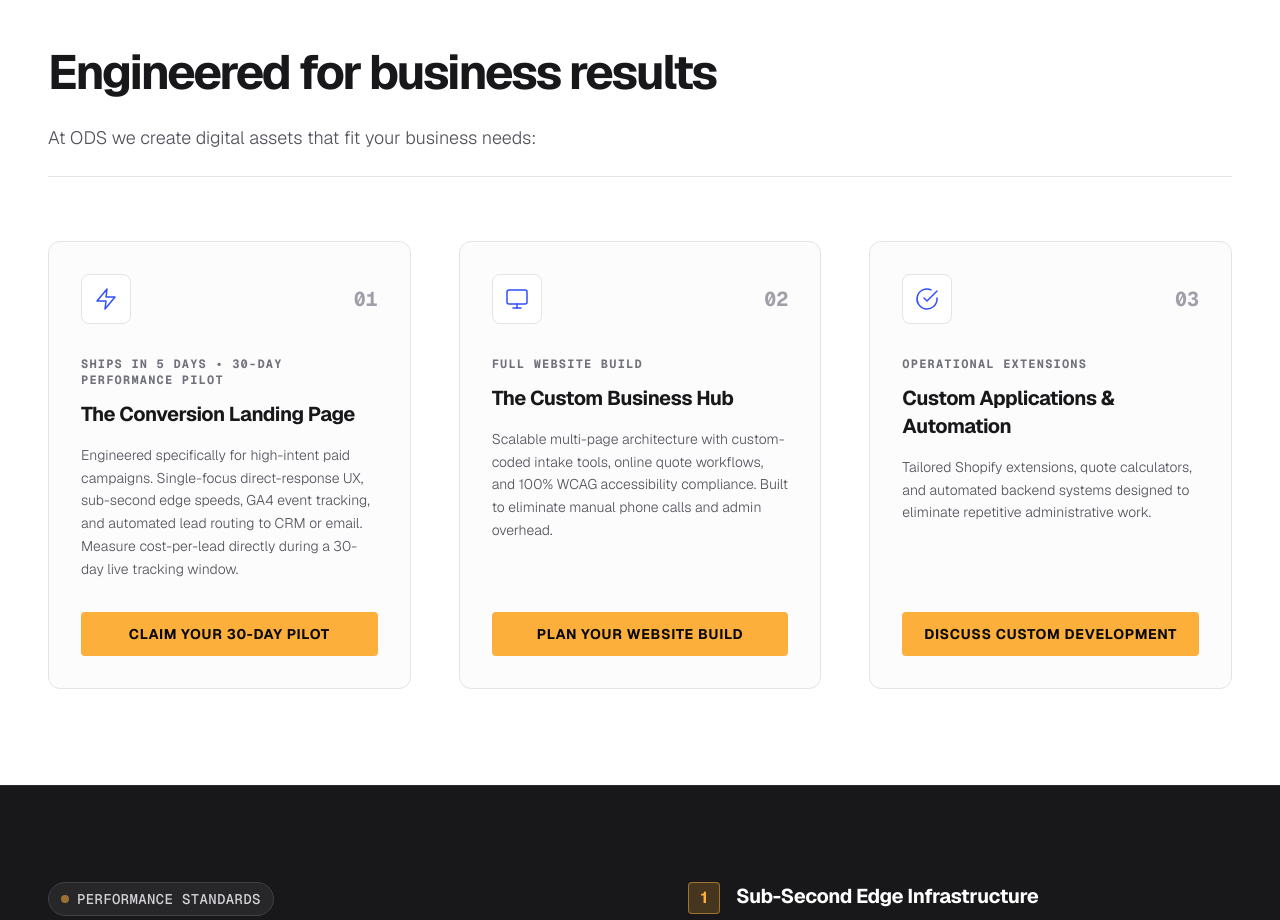
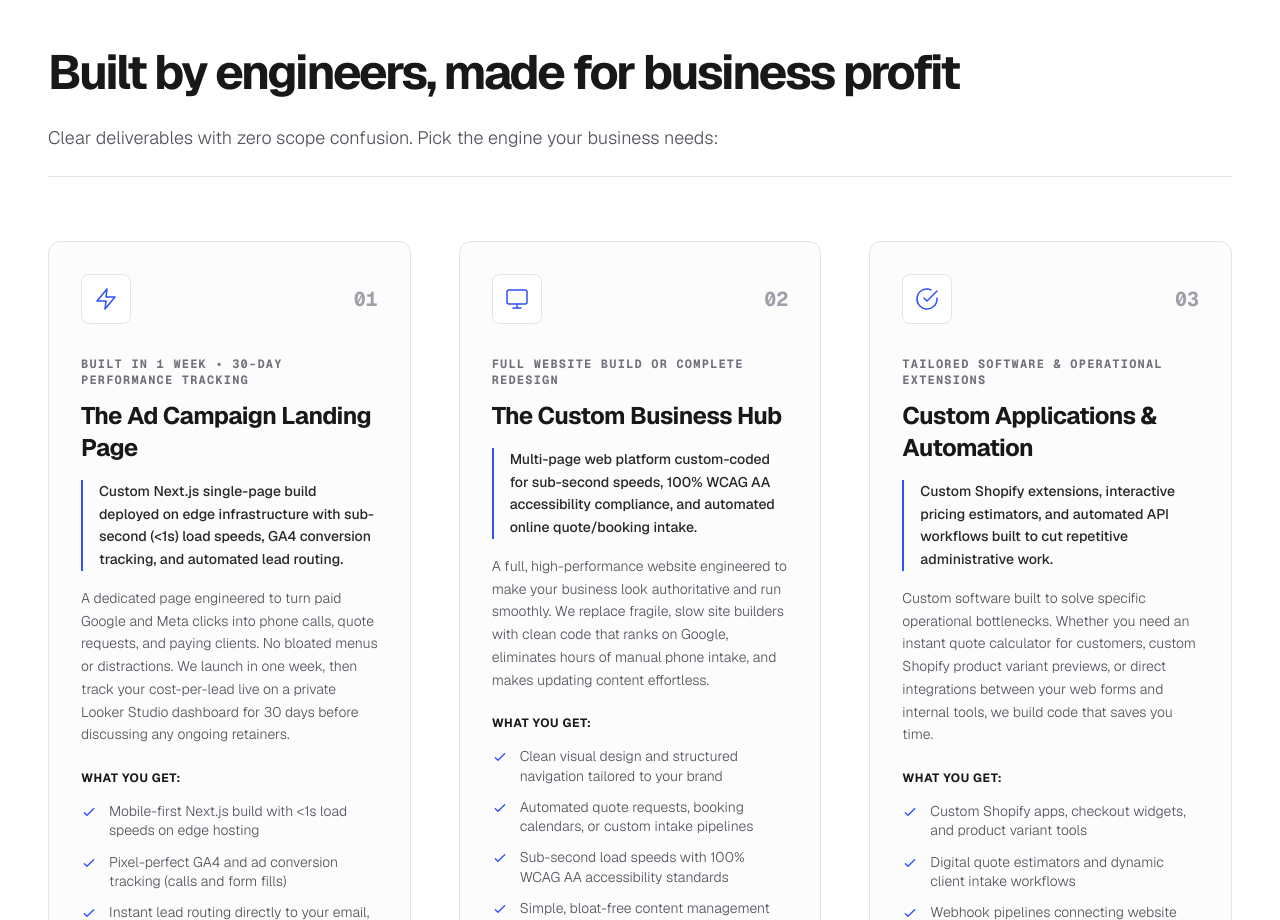
Before and after one commit to markohanesian/ods-headless, a Next.js app: page / in a window 1280 px wide. Shown: the part 1880-2800 px from the top of the page. Built offline with nearby package versions, Linux system fonts and the light colour scheme; no server answers.

Commit message:
feat: redesign ProductizedOffers component with new copy

```diff
--- a/components/ProductizedOffers.tsx
+++ b/components/ProductizedOffers.tsx
@@ -4,9 +4,17 @@ import Link from "next/link";
 const OFFERS = [
   {
     id: "01",
-    tag: "SHIPS IN 5 DAYS • 30-DAY PERFORMANCE PILOT",
-    title: "The Conversion Landing Page",
-    description: "Engineered specifically for high-intent paid campaigns. Single-focus direct-response UX, sub-second edge speeds, GA4 event tracking, and automated lead routing to CRM or email. Measure cost-per-lead directly during a 30-day live tracking window.",
+    tag: "BUILT IN 1 WEEK • 30-DAY PERFORMANCE TRACKING",
+    title: "The Ad Campaign Landing Page",
+    technicalSubHeadline: "Custom Next.js single-page build deployed on edge infrastructure with sub-second (<1s) load speeds, GA4 conversion tracking, and automated lead routing.",
+    plainEnglishValue: "A dedicated page engineered to turn paid Google and Meta clicks into phone calls, quote requests, and paying clients. No bloated menus or distractions. We launch in one week, then track your cost-per-lead live on a private Looker Studio dashboard for 30 days before discussing any ongoing retainers.",
+    whatYouGet: [
+      "Mobile-first Next.js build with <1s load speeds on edge hosting",
+      "Pixel-perfect GA4 and ad conversion tracking (calls and form fills)",
+      "Instant lead routing directly to your email, Google Sheets, or CRM",
+      "30-day live Looker Studio dashboard to monitor real conversion metrics",
+      "100% full ownership of your code and domain"
+    ],
     cta: "Claim Your 30-Day Pilot",
     href: "/contact",
     icon: (
@@ -17,9 +25,16 @@ const OFFERS = [
   },
   {
     id: "02",
-    tag: "FULL WEBSITE BUILD",
+    tag: "FULL WEBSITE BUILD OR COMPLETE REDESIGN",
     title: "The Custom Business Hub",
-    description: "Scalable multi-page architecture with custom-coded intake tools, online quote workflows, and 100% WCAG accessibility compliance. Built to eliminate manual phone calls and admin overhead.",
+    technicalSubHeadline: "Multi-page web platform custom-coded for sub-second speeds, 100% WCAG AA accessibility compliance, and automated online quote/booking intake.",
+    plainEnglishValue: "A full, high-performance website engineered to make your business look authoritative and run smoothly. We replace fragile, slow site builders with clean code that ranks on Google, eliminates hours of manual phone intake, and makes updating content effortless.",
+    whatYouGet: [
+      "Clean visual design and structured navigation tailored to your brand",
+      "Automated quote requests, booking calendars, or custom intake pipelines",
+      "Sub-second load speeds with 100% WCAG AA accessibility standards",
+      "Simple, bloat-free content management with zero fragile plugins"
+    ],
     cta: "Plan Your Website Build",
     href: "/contact",
     icon: (
@@ -32,9 +47,16 @@ const OFFERS = [
   },
   {
     id: "03",
-    tag: "OPERATIONAL EXTENSIONS",
+    tag: "TAILORED SOFTWARE & OPERATIONAL EXTENSIONS",
     title: "Custom Applications & Automation",
-    description: "Tailored Shopify extensions, quote calculators, and automated backend systems designed to eliminate repetitive administrative work.",
+    technicalSubHeadline: "Custom Shopify extensions, interactive pricing estimators, and automated API workflows built to cut repetitive administrative work.",
+    plainEnglishValue: "Custom software built to solve specific operational bottlenecks. Whether you need an instant quote calculator for customers, custom Shopify product variant previews, or direct integrations between your web forms and internal tools, we build code that saves you time.",
+    whatYouGet: [
+      "Custom Shopify apps, checkout widgets, and product variant tools",
+      "Digital quote estimators and dynamic client intake workflows",
+      "Webhook pipelines connecting website leads directly to your tools",
+      "Edge-hosted internal apps and custom tools"
+    ],
     cta: "Discuss Custom Development",
     href: "/contact",
     icon: (
@@ -52,15 +74,15 @@ const ProductizedOffers = () => {
       <div className="max-w-7xl mx-auto">
         <div className="mb-16">
           <h2 className="text-3xl sm:text-4xl md:text-5xl font-bold tracking-tighter text-zinc-900 dark:text-zinc-50 mb-6">
-            Engineered for business results
+            Built by engineers, made for business profit
           </h2>
           <p className="text-zinc-600 dark:text-zinc-300 text-lg leading-relaxed font-light mt-4 mb-6">
-            At ODS we create digital assets that fit your business needs:
+            Clear deliverables with zero scope confusion. Pick the engine your business needs:
           </p>
           <div className="h-px w-full bg-zinc-200 dark:bg-zinc-800"></div>
         </div>
 
-        <div className="grid grid-cols-1 md:grid-cols-3 gap-8 lg:gap-12">
+        <div className="grid grid-cols-1 lg:grid-cols-3 gap-8 lg:gap-12">
           {OFFERS.map((offer) => (
             <div
               key={offer.id}
@@ -74,20 +96,46 @@ const ProductizedOffers = () => {
                   {offer.id}
                 </span>
               </div>
+
               {offer.tag && (
                 <div className="label-mono !text-zinc-500 mb-3 text-xs tracking-widest font-bold">
                   {offer.tag}
                 </div>
               )}
-              <h3 className="text-xl font-bold text-zinc-900 dark:text-zinc-50 mb-4 tracking-tight">
+
+              <h3 className="text-2xl font-bold text-zinc-900 dark:text-zinc-50 mb-4 tracking-tight">
                 {offer.title}
               </h3>
-              <p className="text-zinc-600 dark:text-zinc-300 text-sm leading-relaxed font-light mb-8 flex-grow">
-                {offer.description}
+
+              <p className="text-zinc-800 dark:text-zinc-200 text-sm font-medium mb-4 leading-relaxed border-l-2 border-accent-blue pl-4">
+                {offer.technicalSubHeadline}
               </p>
+
+              <p className="text-zinc-600 dark:text-zinc-400 text-sm leading-relaxed font-light mb-6">
+                {offer.plainEnglishValue}
+              </p>
+
+              <div className="mb-8 flex-grow">
+                <h4 className="text-xs font-bold uppercase tracking-wider text-zinc-900 dark:text-zinc-50 mb-4">
+                  What You Get:
+                </h4>
+                <ul className="space-y-3">
+                  {offer.whatYouGet.map((item, i) => (
+                    <li key={i} className="flex items-start gap-3">
+                      <svg className="w-4 h-4 text-accent-blue shrink-0 mt-0.5" fill="none" viewBox="0 0 24 24" stroke="currentColor">
+                        <path strokeLinecap="round" strokeLinejoin="round" strokeWidth={2} d="M5 13l4 4L19 7" />
+                      </svg>
+                      <span className="text-sm text-zinc-600 dark:text-zinc-400 font-light leading-snug">
+                        {item}
+                      </span>
+                    </li>
+                  ))}
+                </ul>
+              </div>
+
               <Link
                 href={offer.href}
-                className="inline-block text-center w-full px-5 py-3 text-sm font-bold tracking-wider uppercase bg-brand dark:bg-accent-blue text-zinc-950 dark:text-white rounded hover:opacity-90 transition-opacity"
+                className="inline-block text-center w-full px-5 py-4 text-sm font-bold tracking-wider uppercase bg-brand dark:bg-accent-blue text-zinc-950 dark:text-white rounded hover:opacity-90 transition-opacity mt-auto"
               >
                 {offer.cta}
               </Link>
```
Also changed, not shown: 1 other file (tests, documents, lock files or other folders).
